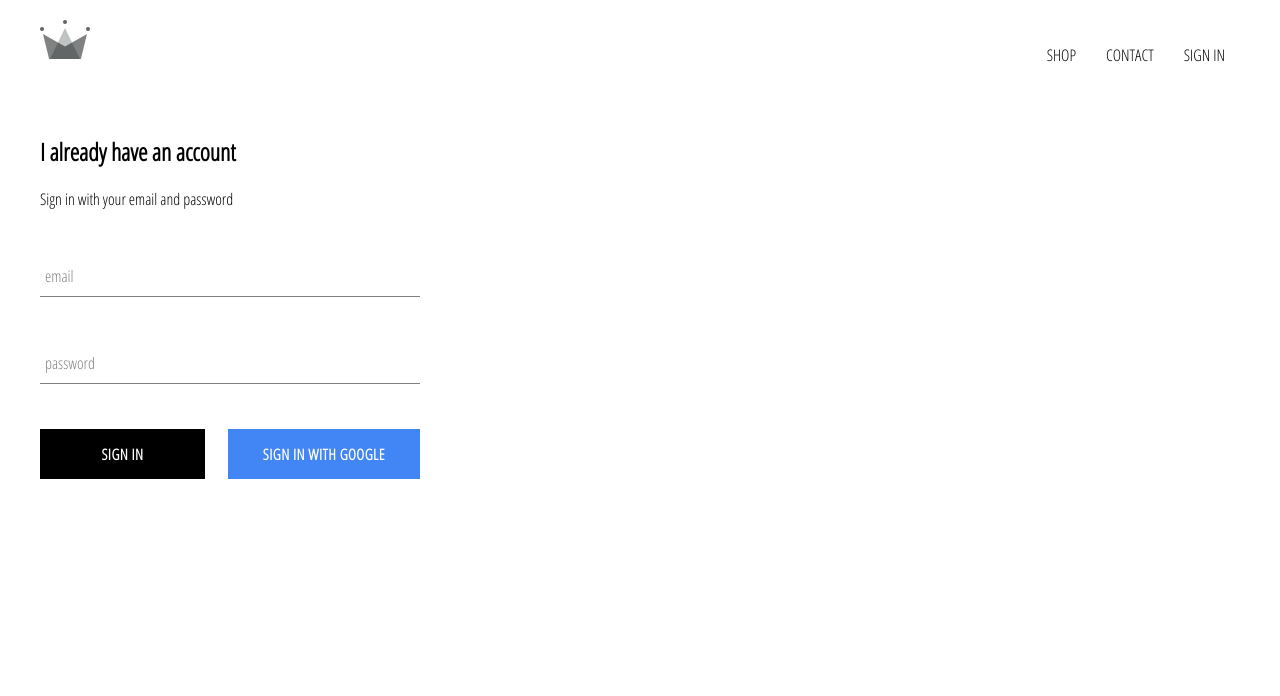
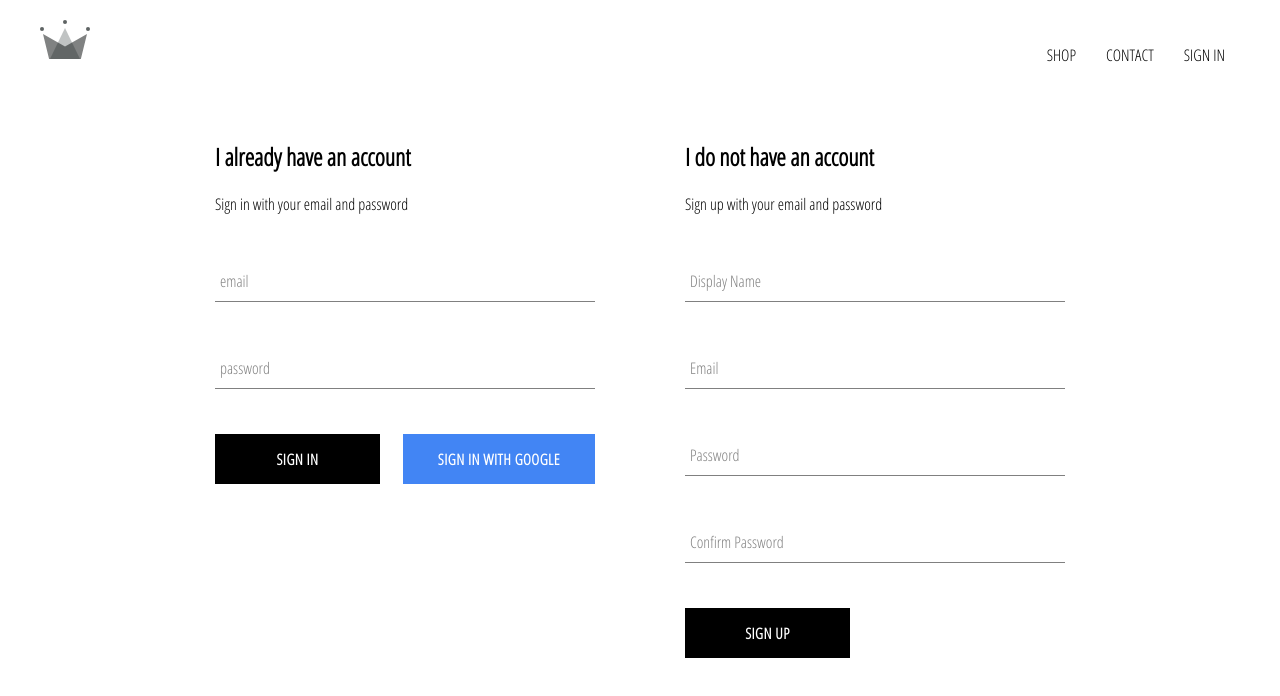
Before and after one commit to doana01/crwn-clothing, a React (Create React App) app: page /signin in a window 1280 px wide. Shown: the top 696 px of the page. Built offline with nearby package versions, Linux system fonts and the light colour scheme; no server answers.

Commit message:
implemented firebase utils, included ability to store authenticated users into our firestore database."

```diff
--- a/src/App.js
+++ b/src/App.js
@@ -7,7 +7,7 @@
 import ShopPage from './pages/shop/shop.component';
 import SignInAndSignUpPage from './pages/sign-in-and-sign-up/sign-in-and-sign-up.component';
 import Header from './components/header/header.component';
-import { auth } from './firebase/firebase.utils';
+import { auth, createUserProfileDocument } from './firebase/firebase.utils';
 
 class App extends React.Component {
 constructor() {
@@ -18,13 +18,26 @@
   };
 }
 
-unsubscribeFromAuth = null
+unsubscribeFromAuth = null;
 
 componentDidMount() {
-  this.unsubscribeFromAuth = auth.onAuthStateChanged(user => {
-    this.setState({ currentUser: user });
+  this.unsubscribeFromAuth = auth.onAuthStateChanged(async userAuth => {
+  if (userAuth) {
+    const userRef = await createUserProfileDocument(userAuth);
 
-   console.log(user);
+    userRef.onSnapshot(snapShot => {
+      this.setState({
+       currentUser: {
+         id: snapShot.id,
+         ...snapShot.data()
+       }
+      });
+
+     console.log(this.state);
+
+    });
+  }
+  this.setState({ currentUser: userAuth });
   });
 }
 
--- /dev/null
+++ b/src/components/sign-up/sign-up.component.jsx
@@ -0,0 +1,103 @@
+import React from 'react';
+
+import FormInput from '../form-input/form-input.component';
+import CustomButton from '../custom-button/custom-button.component';
+
+import { auth, createUserProfileDocument } from '../../firebase/firebase.utils';
+
+import './sign-up.styles.scss';
+
+class SignUp extends React.Component {
+  constructor(){
+      super();
+
+      this.state = {
+          displayName: '',
+          email: '',
+          password: '',
+          confirmPassword: ''
+      };
+  }
+
+  handleSubmit = async event => {
+   event.preventDefault();
+
+   const { displayName, email, password, confirmPassword } = this.state;
+
+   if (password !== confirmPassword) {
+       alert("passwords don't match");
+       return;
+   }
+
+   try{
+    const { user } = await auth.createUserWithEmailAndPassword(email, password);
+
+    await createUserProfileDocument( user, {displayName});
+
+    this.setState({
+        displayName: '',
+          email: '',
+          password: '',
+          confirmPassword: ''
+    });
+
+   } catch (error) {
+   console.error(error);
+   }
+  };
+
+  handleChange = event => {
+    const { name, value } = event.target;
+
+    this.setState({ [name]: value });
+  };
+
+  render() {
+      const { displayName, email, password, confirmPassword } = this.state;
+      return (
+      <div className = 'sign-up'>
+      <h2 classname='title'>I do not have an account</h2>
+      <span>Sign up with your email and password</span>
+      <form className='sign-up-form' onSubmit={this.handleSubmit}>
+
+       <FormInput
+       type='text'
+       name='displayName'
+       value={displayName}
+       onChange={this.handleChange}
+       label= 'Display Name'
+       required
+       />
+        <FormInput
+       type='email'
+       name='email'
+       value={email}
+       onChange={this.handleChange}
+       label= 'Email'
+       required
+       />
+         <FormInput
+       type='password'
+       name='password'
+       value={password}
+       onChange={this.handleChange}
+       label= 'Password'
+       required
+       />
+        <FormInput
+       type='password'
+       name='confirmPassword'
+       value={confirmPassword}
+       onChange={this.handleChange}
+       label= 'Confirm Password'
+       required
+       />
+       <CustomButton type='submit'>SIGN UP</CustomButton>
+
+      </form>
+     </div>
+   );
+  }
+}
+
+export default SignUp;
--- /dev/null
+++ b/src/components/sign-up/sign-up.styles.scss
@@ -0,0 +1,9 @@
+.sign-up {
+    display: flex;
+    flex-direction: column;
+    width: 380px;
+
+.title {
+   margin: 10px 0;
+}
+}
--- a/src/firebase/firebase.utils.js
+++ b/src/firebase/firebase.utils.js
@@ -15,6 +15,32 @@
 
 firebase.initializeApp(config);
 
+export const createUserProfileDocument = async (userAuth, additionalData) => {
+ if (!userAuth) return;
+
+const userRef =firestore.doc(`users/${userAuth.uid}`);
+
+const snapShot = await userRef.get();
+
+if(!snapShot.exists) {
+ const {displayName, email} = userAuth;
+ const createdAt = new Date();
+
+ try {
+await userRef.set({
+    displayName,
+    email,
+    createdAt,
+    ...additionalData
+});
+ } catch (error) {
+console.log('error creating user', error.message);
+ }
+}
+return userRef;
+};
+
+
 export const auth = firebase.auth();
 export const firestore = firebase.firestore();
 
@@ -22,4 +48,5 @@
 provider.setCustomParameters({ prompt: 'select_account' });
 export const signInWithGoogle = () => auth.signInWithPopup(provider);
 
+
 export default firebase;
--- a/src/pages/sign-in-and-sign-up/sign-in-and-sign-up.component.jsx
+++ b/src/pages/sign-in-and-sign-up/sign-in-and-sign-up.component.jsx
@@ -1,12 +1,14 @@
 import React from 'react';
 
 import SignIn from '../../components/sign-in/sign-in.component';
+import SignUp from '../../components/sign-up/sign-up.component';
 
 import './sign-in-and-sign-up.style.scss';
 
 const SignInAndSignUpPage = () => (
     <div className='sign-in-and-sign-up'>
         <SignIn />
+        <SignUp />
         </div>
 );
 
--- a/src/pages/sign-in-and-sign-up/sign-in-and-sign-up.style.scss
+++ b/src/pages/sign-in-and-sign-up/sign-in-and-sign-up.style.scss
@@ -0,0 +1,6 @@
+.sign-in-and-sign-up {
+    width: 850px;
+    display: flex;
+    justify-content: space-between;
+    margin: 30px auto;
+  }
```
